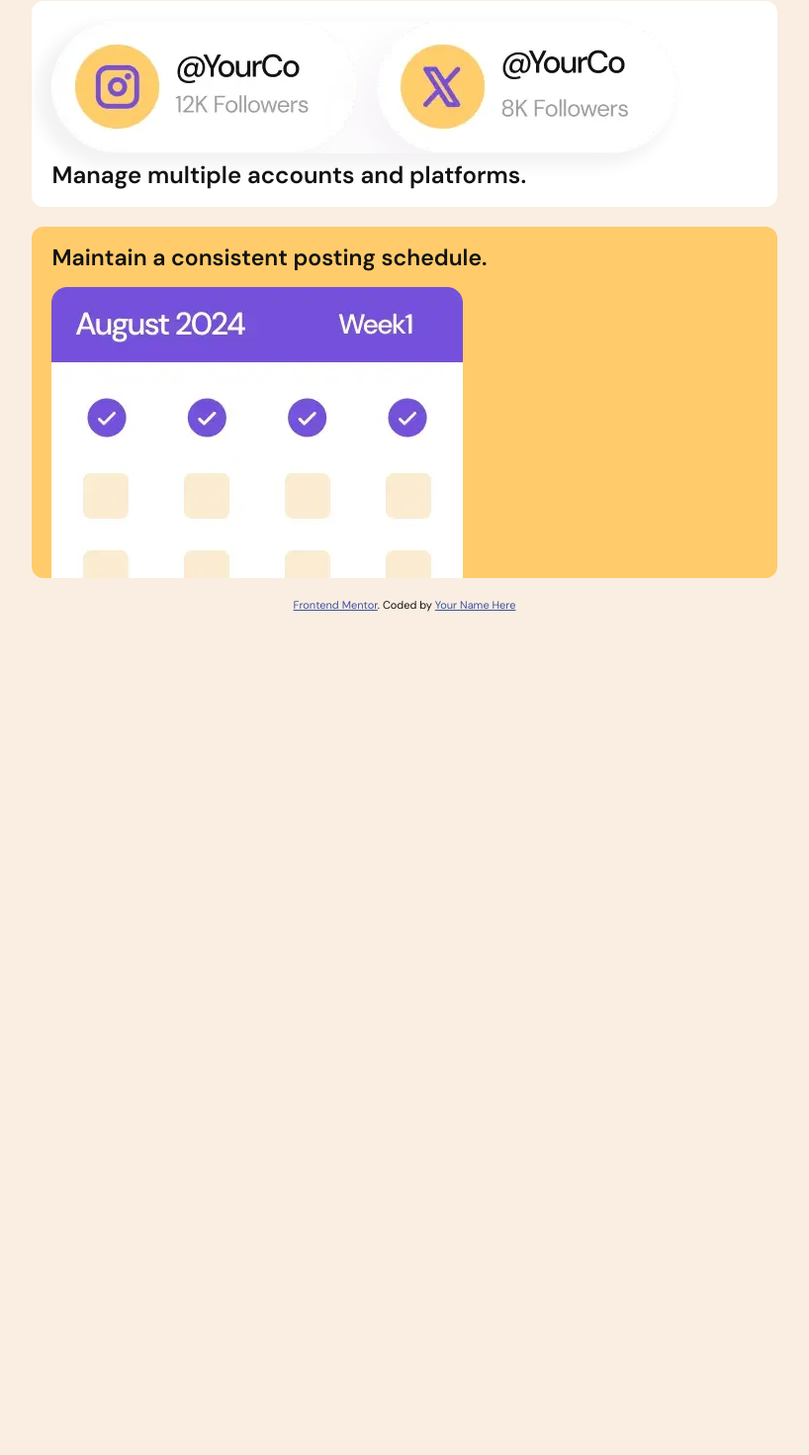
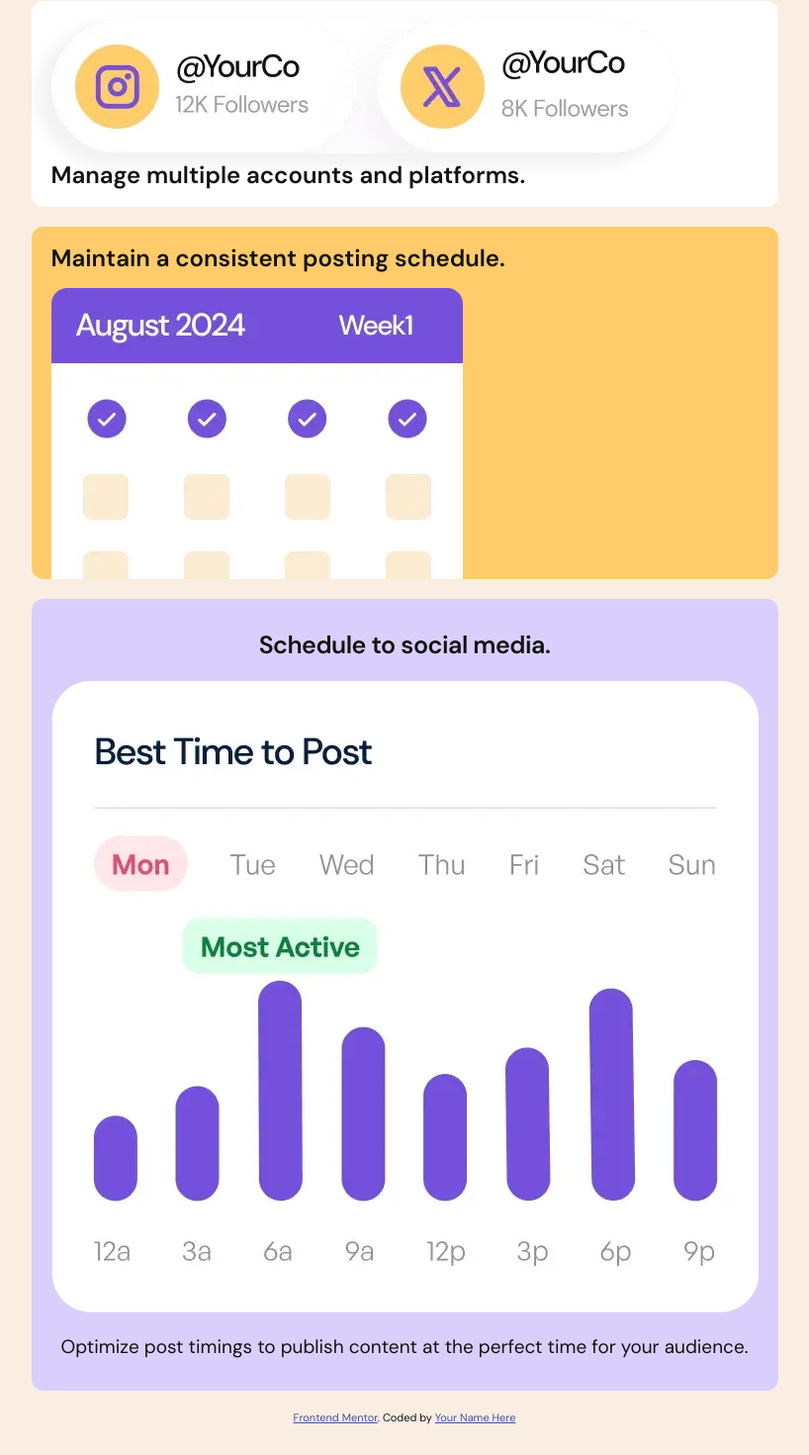
Before and after one commit to pkthunder87/bento-grid, a React (Vite) app: page / in a window 1280 px wide. Shown: the part 324-1794 px from the top of the page at 99% size, without its empty margins (231-1049 px from the left). Before the commit the page ends 1006 px from the top, so only its background shows below. Built offline with nearby package versions, Linux system fonts and the light colour scheme.

Commit message:
Feat: Add 4th grid item

```diff
--- a/src/App.jsx
+++ b/src/App.jsx
@@ -41,6 +41,18 @@ function App() {
           alt=""
         />
       </GridItem>
+      <GridItem gridItemNum="4">
+        <h2 className="grid-item--4__title"> Schedule to social media.</h2>
+        <img
+          className="grid-item--4__img"
+          src={`${imgPrefix}schedule-posts${imgSuffix}`}
+          alt=""
+        />
+        <p className="grid-item--4__text">
+          Optimize post timings to publish content at the perfect time for your
+          audience.
+        </p>
+      </GridItem>
       <Attribution />
     </AppLayout>
   );
--- a/src/sass/_components.scss
+++ b/src/sass/_components.scss
@@ -104,10 +104,10 @@
     background-color: hsl(var(--color-yellow-500));
     padding: 2rem;
     padding-block-end: 0;
-    padding-inline-end: 10rem;
+    padding-inline-end: 9rem;
 
     &__title {
-      font-size: 2.3rem;
+      font-size: 2.4rem;
       font-weight: 600;
       text-wrap: pretty;
       line-height: 1em;
@@ -115,8 +115,33 @@
     }
 
     &__img {
-      padding-inline-end: 2rem;
+      padding-inline-end: 3rem;
       object-position: 0 2rem;
     }
   }
+
+  &--4 {
+    background-color: hsl(var(--color-purple-100));
+    padding: 2rem;
+
+    color: hsl(var(--color-black));
+    text-align: center;
+
+    &__title {
+      font-size: 2.5rem;
+      font-weight: 600;
+      padding-inline: 1rem;
+      margin-block-start: 1rem;
+      margin-block-end: 2rem;
+      letter-spacing: -0.5px;
+    }
+
+    &__text {
+      font-size: 1.9rem;
+      padding-inline: 1rem;
+      margin-block-start: 2.5rem;
+      margin-block-end: 1.5rem;
+      line-height: 1em;
+    }
+  }
 }
```
